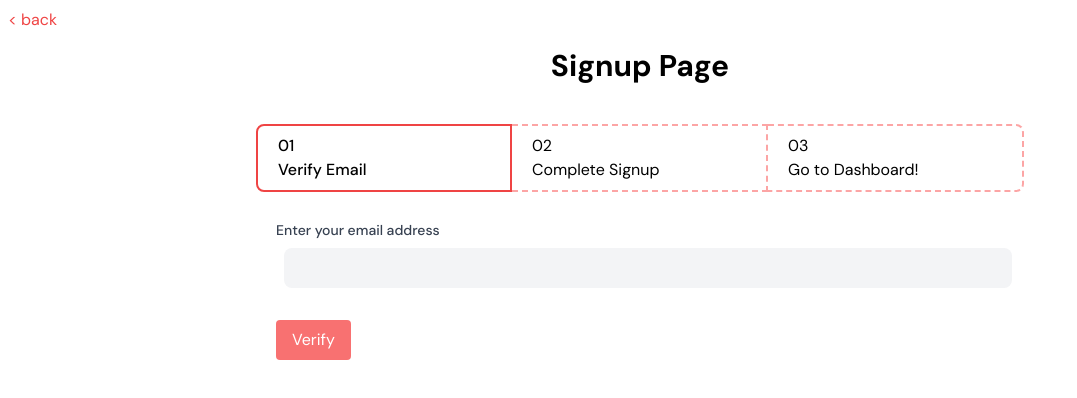
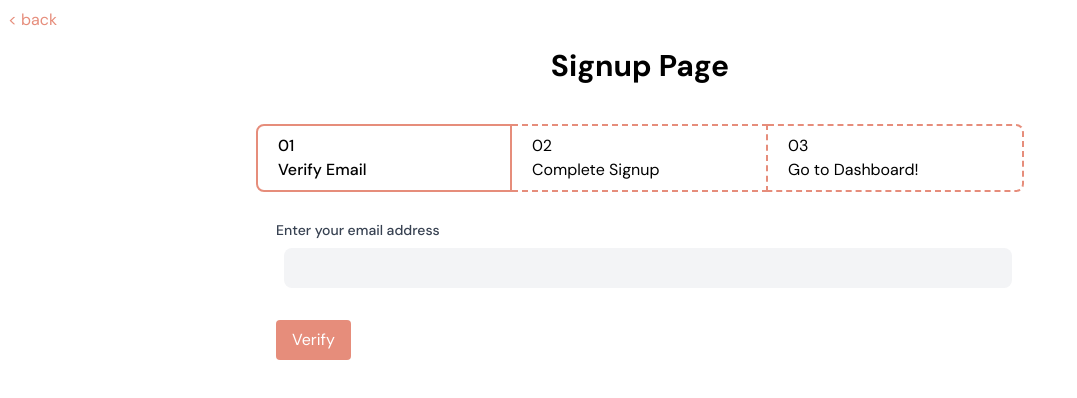
Before and after one commit to d17012002/InVITe, a Next.js app in the folder client/: page /users/signup in a window 1280 px wide. Shown: the top 398 px of the page, without its empty margins (0-1077 px from the left). Built offline with nearby package versions, Linux system fonts and the light colour scheme.

Commit message:
changed colors of signin and signup

```diff
--- a/client/src/pages/users/signin.jsx
+++ b/client/src/pages/users/signin.jsx
@@ -69,7 +69,9 @@ export default function signin() {
             {/* Back Button */}
             <div className="mb-4">
                 <a href="/">
-                    <button className="text-red-500">{"< "}back</button>
+                    <button className="text-[color:var(--secondary-color)]">
+                        {"< "}back
+                    </button>
                 </a>
             </div>
 
@@ -89,8 +91,8 @@ export default function signin() {
                         <div
                             className={`h-full border-2 rounded-l-lg px-5 py-2 ${
                                 step >= 1
-                                    ? `border-red-500`
-                                    : `border-red-300 border-dashed`
+                                    ? `border-[color:var(--secondary-color)]`
+                                    : `border-[color:var(--secondary-color)] border-dashed`
                             }`}
                         >
                             <div>01</div>
@@ -107,8 +109,8 @@ export default function signin() {
                         <div
                             className={`h-full border-2 border-l-0 px-5 py-2 ${
                                 step >= 2
-                                    ? `border-red-500`
-                                    : `border-red-300 border-dashed`
+                                    ? `border-[color:var(--secondary-color)]`
+                                    : `border-[color:var(--secondary-color)] border-dashed`
                             }`}
                         >
                             <div>02</div>
@@ -125,8 +127,8 @@ export default function signin() {
                         <div
                             className={`h-full border-2 border-l-0 rounded-r-lg px-5 py-2 ${
                                 step >= 3
-                                    ? `border-red-500`
-                                    : `border-red-300 border-dashed`
+                                    ? `border-[color:var(--secondary-color)]`
+                                    : `border-[color:var(--secondary-color)] border-dashed`
                             }`}
                         >
                             <div>03</div>
@@ -169,7 +171,7 @@ export default function signin() {
 
                                 <button
                                     type="submit"
-                                    className="mt-4 bg-red-400 text-white py-2 px-4 rounded hover:bg-red-500"
+                                    className="mt-4 bg-[color:var(--secondary-color)] text-white py-2 px-4 rounded hover:bg-[color:var(--darker-secondary-color)]"
                                 >
                                     Verify
                                 </button>
@@ -200,7 +202,7 @@ export default function signin() {
 
                                 <button
                                     type="submit"
-                                    className="mt-4 bg-red-400 text-white py-2 px-4 rounded hover:bg-red-500"
+                                    className="mt-4 bg-[color:var(--secondary-color)] text-white py-2 px-4 rounded hover:bg-[color:var(--darker-secondary-color)]"
                                 >
                                     Submit
                                 </button>
@@ -228,7 +230,7 @@ export default function signin() {
                                     onClick={() =>
                                         router.push("/users/dashboard")
                                     }
-                                    className="mt-4 bg-red-400 text-white py-2 px-4 rounded hover:bg-red-500"
+                                    className="mt-4 bg-[color:var(--secondary-color)] text-white py-2 px-4 rounded hover:bg-[color:var(--darker-secondary-color)] transition ease-in-out"
                                 >
                                     Go to your dashboard
                                 </button>
--- a/client/src/pages/users/signup.jsx
+++ b/client/src/pages/users/signup.jsx
@@ -72,7 +72,9 @@ export default function signup() {
           {/* Back Button */}
           <div className="mb-4">
               <a href="/">
-                  <button className="text-red-500">{"< "}back</button>
+                  <button className="text-[color:var(--secondary-color)]">
+                      {"< "}back
+                  </button>
               </a>
           </div>
 
@@ -92,8 +94,8 @@ export default function signup() {
                       <div
                           className={`h-full border-2 rounded-l-lg px-5 py-2 ${
                               step >= 1
-                                  ? `border-red-500`
-                                  : `border-red-300 border-dashed`
+                                  ? `border-[color:var(--secondary-color)]`
+                                  : `border-[color:var(--secondary-color)] opacity-10 border-dashed`
                           }`}
                       >
                           <div>01</div>
@@ -110,8 +112,8 @@ export default function signup() {
                       <div
                           className={`h-full border-2 border-l-0 px-5 py-2 ${
                               step >= 2
-                                  ? `border-red-500`
-                                  : `border-red-300 border-dashed`
+                                  ? `border-[color:var(--secondary-color)]`
+                                  : `border-[color:var(--secondary-color)] border-dashed`
                           }`}
                       >
                           <div>02</div>
@@ -128,8 +130,8 @@ export default function signup() {
                       <div
                           className={`h-full border-2 border-l-0 rounded-r-lg px-5 py-2 ${
                               step >= 3
-                                  ? `border-red-500`
-                                  : `border-red-300 border-dashed`
+                                  ? `border-[color:var(--secondary-color)]`
+                                  : `border-[color:var(--secondary-color)] border-dashed`
                           }`}
                       >
                           <div>03</div>
@@ -171,7 +173,7 @@ export default function signup() {
                               />
                               <button
                                   type="submit"
-                                  className="mt-4 bg-red-400 text-white py-2 px-4 rounded hover:bg-red-500"
+                                  className="mt-4 bg-[color:var(--secondary-color)] text-white py-2 px-4 rounded hover:bg-[color:var(--darker-secondary-color)]"
                               >
                                   Verify
                               </button>
@@ -275,7 +277,7 @@ export default function signup() {
 
                               <button
                                   type="submit"
-                                  className="mt-4 bg-red-400 text-white py-2 px-4 rounded hover:bg-red-500"
+                                  className="mt-4 bg-[color:var(--secondary-color)] text-white py-2 px-4 rounded hover:bg-[color:var(--darker-secondary-color)]"
                               >
                                   Complete Signup
                               </button>
@@ -303,7 +305,7 @@ export default function signup() {
                                   onClick={() =>
                                       router.push("/users/dashboard")
                                   }
-                                  className="mt-4 bg-red-400 text-white py-2 px-4 rounded hover:bg-red-500"
+                                  className="mt-4 bg-[color:var(--secondary-color)] text-white py-2 px-4 rounded hover:bg-[color:var(--darker-secondary-color)]"
                               >
                                   Go to Dashboard
                               </button>
```
